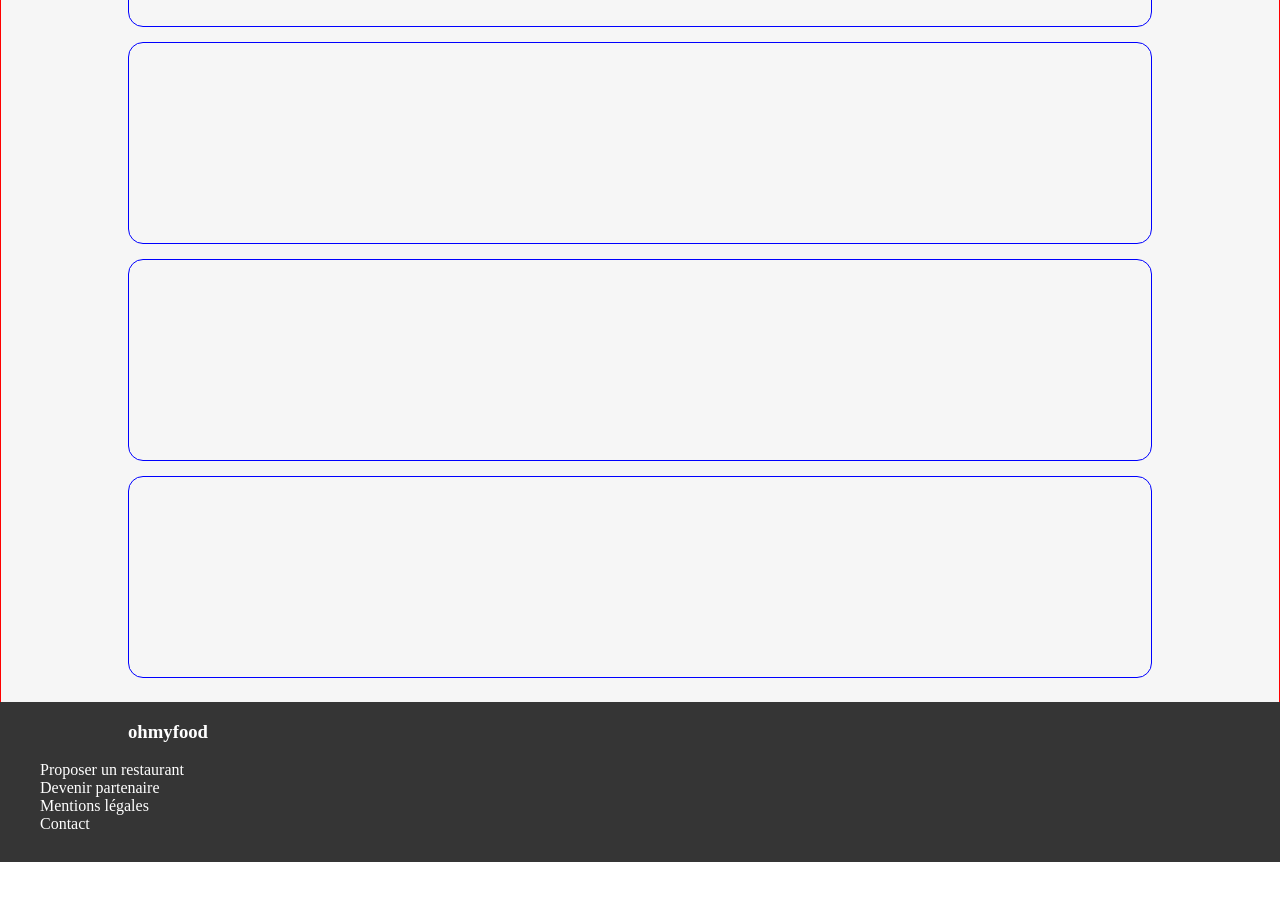
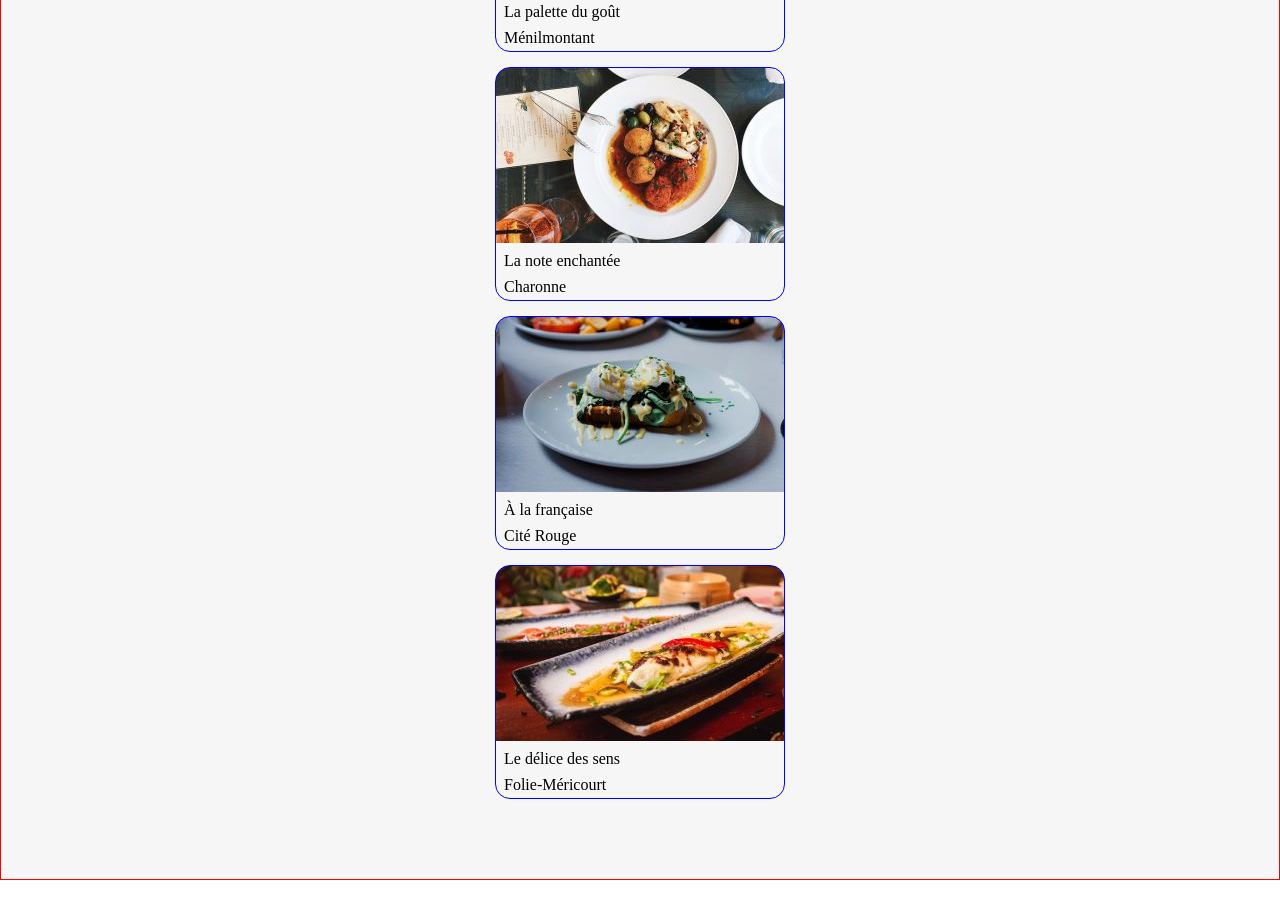
Before and after one commit to ChristianCDR/CLAUDEDITREGENT_3_27042021, a website: page index.html in a window 1280 px wide. Shown: the part 818-1740 px from the top of the page. Before the commit the page ends 1680 px from the top, so only its background shows below. Drawn offline with Linux system fonts and the light colour scheme.

Commit message:
Third commit

```diff
--- a/index.html
+++ b/index.html
@@ -8,6 +8,7 @@
   <title>OhMyFood</title>
 </head>
 <body>
+
   <header>
     <h1>ohmyfood</h1>
   </header>
@@ -32,10 +33,10 @@
 
   <section class="resto">
     <h3>Restaurants</h3>
-    <div></div>
-    <div></div>
-    <div></div>
-    <div></div>
+    <div class="resto__div"><p>La palette du goût</p> <span>Ménilmontant</span></div>
+    <div><p>La note enchantée</p> <span>Charonne</span></div>
+    <div><p>À la française</p> <span>Cité Rouge</span></div>
+    <div><p>Le délice des sens</p> <span>Folie-Méricourt</span></div>
   </section>
 
   <footer>
--- a/main.scss
+++ b/main.scss
@@ -1,5 +1,5 @@
 $fct-div__height: 10%;
-@mixin position($position, $top: null, $right: null, $bottom: null, $left: null) {
+@mixin position($position:null, $top: null, $right: null, $bottom: null, $left: null) {
   position: $position;
   top: $top;
   right: $right;
@@ -36,7 +36,7 @@ header,.reserv{
 }
 .fct{
   @include position(absolute, $top:16em, $left:0, $right:0);
-  height:40%;
+  height:20em;
   border:1px red solid;
     div{
       border:1px solid blue;
@@ -52,27 +52,44 @@ header,.reserv{
     }
 }
 .resto{
- @include position(absolute, $top:36.4em, $left:0, $right:0);
-  height:59em;
+ @include position(absolute, $top:36em, $left:0, $right:0);
+  height:70em;
   background-color: map-get($color, color2);
   border:1px red solid;
   div{
-    height: 12.5em;
-    width:80%;
-    border:blue 1px solid;
+    height:14.5em;
+    width:18em;
+    border:blue 1px solid; /*width:335px height: 175px*/
     border-radius:15px;
     margin:0 auto 15px;
   }
+  .resto__div{
+    background: url("resto1-a.jpg") no-repeat;
+  }
+  :nth-child(3){
+    background: url("resto2-a.jpg") no-repeat;
+  }
+  :nth-child(4){
+    background: url("resto3-a.jpg") no-repeat;
+  }
+  :nth-child(5){
+    background: url("resto4-a.jpg") no-repeat;
+  }
+  p,span{
+    @include position(relative, $left:0.5em);
+  }
+  p{
+    @include position($top:10.5em);
+  }
+  span{
+    @include position($top:10em);
+  }
 }
 footer{
-  height: 20%;
-  margin-bottom: -55em;
+  height: 10em;
   background-color:map-get($color,color1);
   color:map-get($color,clr);
-  @include position(absolute, $bottom:0, $left:0, $right:0);
-  h3{
-    margin-left: 10%;
-  }
+  @include position(absolute, $bottom:-75em, $left:0, $right:0);
   li{
     list-style:none;
   }
```
Also changed, not shown: resto1-a.jpg (added), resto2-a.jpg (added), resto2.jpg (added), resto3-a.jpg (added), resto3.jpg (added), resto4-a.jpg (added), style.css, 3 other files.
